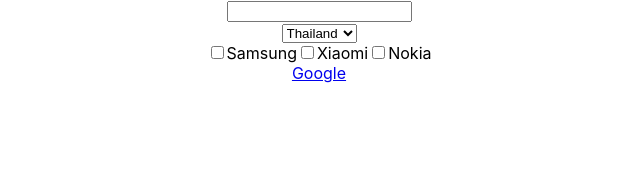
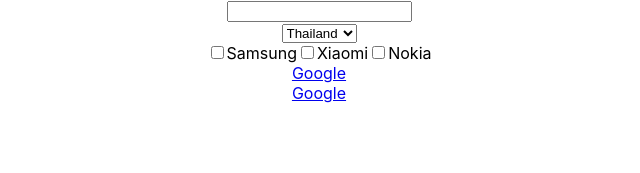
Before and after one commit to BizarreBit/app, a React (Create React App) app: page / in a window 1280 px wide. Shown: the top 173 px of the page, without its empty margins (321-961 px from the left). Built offline with nearby package versions, Linux system fonts and the light colour scheme.

Commit message:
Lab6_2-4 After checking with the solution

```diff
--- a/src/App.js
+++ b/src/App.js
@@ -6,13 +6,22 @@
   const handleCheckBox = (event) => {
     console.log(event.target.name);
     console.log(event.target.labels[0].innerHTML);
-    console.log(event.target.checked);
+    console.log(event.target.value);
+    console.log(event.target.checked ? 'Ticked' : 'Unticked');
   };
 
   const handleLink = () => {
     if (window.confirm("Leave for https://google.com?"))
       window.location.href = "https://google.com";
   };
+
+  const handleClick = (event) => {
+    event.preventDefault();
+    const redirect = window.confirm('Leave for https://google.com?');
+    if (redirect) {
+      window.location.assign("https://google.com");
+    }
+  }
 
   return (
     <div className="App">
@@ -33,22 +42,25 @@
       <div>
         <input
           type="checkbox"
-          name="samsung"
+          name="phoneBrand"
           id="samsung"
+          value="Samsung"
           onChange={handleCheckBox}
         />
         <label htmlFor="samsung">Samsung</label>
         <input
           type="checkbox"
-          name="xiaomi"
+          name="phoneBrand"
           id="xiaomi"
+          value="XiaoMi"
           onChange={handleCheckBox}
         />
         <label htmlFor="xiaomi">Xiaomi</label>
         <input
           type="checkbox"
-          name="nokia"
+          name="phoneBrand"
           id="nokia"
+          value="Nokia"
           onChange={handleCheckBox}
         />
         <label htmlFor="nokia">Nokia</label>
@@ -58,6 +70,10 @@
         <a href="#" onClick={handleLink}>
           Google
         </a>
+        <br/>
+        <a href="https://google.com" onClick={handleClick}>
+          Google
+        </a>
       </div>
     </div>
   );
```
